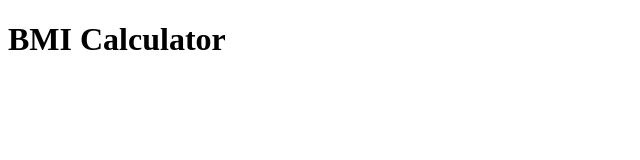
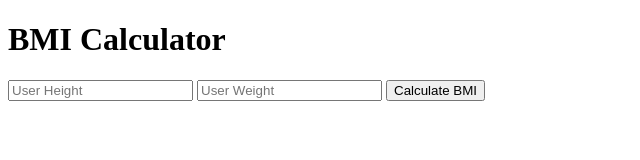
Before and after one commit to GumNg/calculator-web-app, a website: page bmiCalculator.html in a window 1280 px wide. Shown: the whole page, without its empty margins (0-640 px from the left). Drawn offline with Linux system fonts and the light colour scheme.

Commit message:
added two inputs for weight and height and submit button to calculate BMI

```diff
--- a/bmiCalculator.html
+++ b/bmiCalculator.html
@@ -11,7 +11,9 @@
     <main id="bmi-calc">
         <h1 class="main-head">BMI Calculator</h1>
         <form action="/bmicalculator" method="post">
-
+            <input type="text" name="height" placeholder="User Height">
+            <input type="text" name="weight" placeholder="User Weight">
+            <button type="submit" name="submit">Calculate BMI</button>
         </form>
     </main>
 
```
